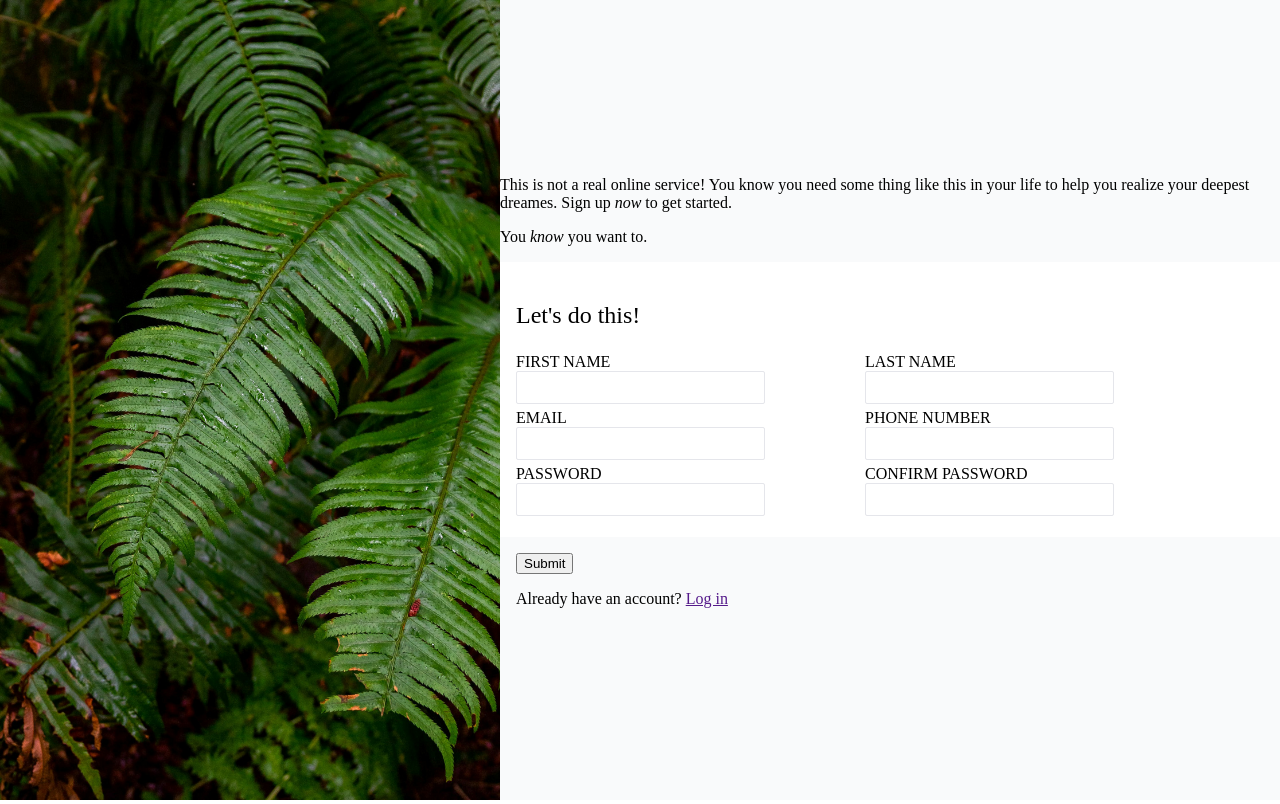
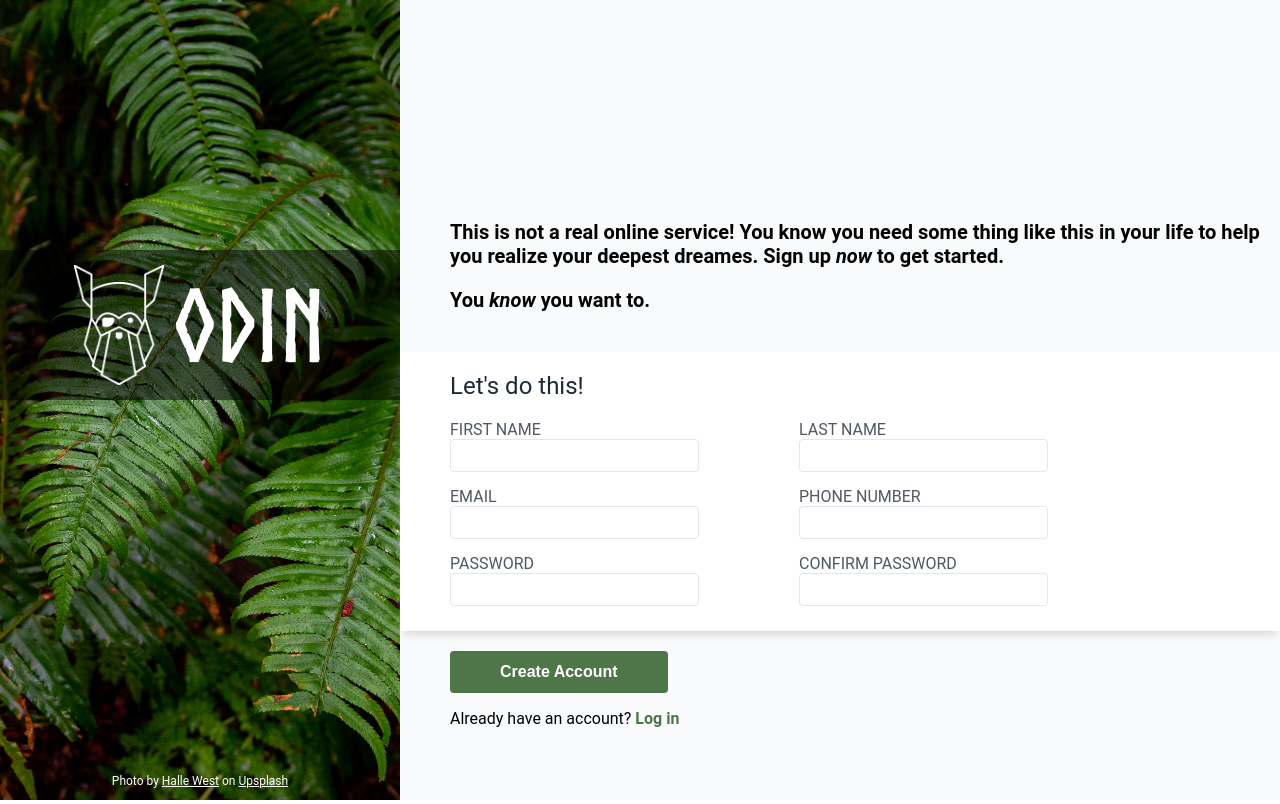
Before and after one commit to rakesh-i/SIgnUpForm, a plain HTML site: page index.html in a window 1280 px wide. Drawn offline with Linux system fonts and the light colour scheme.

Commit message:
sidebar, button css styling & formatting

```diff
--- a/index.html
+++ b/index.html
@@ -8,23 +8,27 @@
 </head>
 <body>
     <div class="left">
-        <img src="media/halie-west-25xggax4bSA-unsplash.jpg" alt="">
-        <div>
-
+        <div class="logo">
+            <img src="media/odin-lined.png" alt="">
+            <p>ODIN</p>
+        </div>
+        <div class="credits">
+            <p>Photo by <a href="">Halle West</a> on <a href="">Upsplash</a></p>
         </div>
     </div>
+    <div class="right-container">
         <div class="right">
-        <div class="first">
+            <div class="first child">
                 <p>This is not a real online service! You know you need some thing like this in your life to help you realize your deepest dreames. Sign up <em>now</em> to get started.</p>
 
                 <p>You <em>know</em> you want to.</p>
             </div>
-        <div class="middle">
+            <div class="middle child" >
                 <div>
                     <p id="header"> Let's do this!</p>
                 </div>
-            <form action="" id="info">
-                <div class="rows">
+                <form action="" id="info" >
+                    <div class="rows" >
                         <div class="entry">
                             <label for="firstname">FIRST NAME</label>
                             <input type="text" name="firstname" id="firstname" required>
@@ -44,7 +48,7 @@
                             <input type="number" name="phone" id="phone" required>
                         </div>
                     </div>
-                <div class="rows">
+                    <div class="rows" >
                         <div class="entry">
                             <label for="pwd">PASSWORD</label>
                             <input type="password" minlength="8" name="pwd" id="pwd" required>
@@ -57,14 +61,16 @@
                     </div>
                 </form>
             </div>
-        <div class="last">
-            <button id="submitButton" form="info" value="update" >Submit</button>
+            <div class="last child" >
+                <button id="submitButton" form="info" value="update" >Create Account</button>
                 <div id="login">
                     <p>Already have an account? <a href="">Log in</a></p>
                 </div>
             </div>
         </div>
 
+    </div>
+
 </body>
     <script src="script.js"></script>
 </html>
--- a/style.css
+++ b/style.css
@@ -1,11 +1,19 @@
 html, body{
+    font-family: roboto;
     height: 100%;
     margin: 0;
     padding: 0;
+    box-sizing: border-box;
 }
 body{
     display: flex;
 }
+
+@font-face {
+    font-family: odin;
+    src: url(media/Norse-Bold.otf);
+}
+
 .rows{
     display: flex;
     gap:100px;
@@ -20,7 +28,7 @@ body{
 input{
     font-size: large;
     border: 1px solid #E5E6EB;
-    border-radius: 2px;
+    border-radius: 4px;
     padding: 5px 5px 5px 10px;
 }
 input:focus{
@@ -39,33 +47,118 @@ input:focus:valid{
     color: #CF001F;
 }
 .right{
-    height: 100vh;
+
     display: flex;
     flex-direction: column;
     justify-content: center;
     background-color: #F9FAFB;
+    flex: 1;
+    gap: 20px;
 
+}
+
+.right-container{
+    flex: 1;
+    padding-top: 200px;
+    background-color: #F9FAFB;
+}
+
+.child{
+    padding-left: 50px;
+}
+
+
+.first{
+    font-size: 20px;
+    font-weight: 600;
+}
+
+.middle{
+    color: #1F2937;
+    background-color: #ffffff;
+    box-shadow: 0 8px 8px -4px #DADADB;
+
+}
+
+.rows label{
+    font-size: 16px;
+    color: #505863;
 }
 
 #header{
     font-size: 24px;
+    margin-bottom: 10px;
+    margin-top: 20px;
+    margin-bottom: 20px;
 }
 
-.middle{
-    background-color: #ffffff;
-    padding:16px;
-    /* box-shadow: 0 3px 3px rgb(0 0 0 / 0.2); */
-    margin: 0;
+#info{
+    display: flex;
+    flex-direction: column;
+    gap: 10px;
+    padding-bottom: 20px;
 }
 
 .last{
-    padding: 16px;
+
+}
+
+.last button{
+    font-size: 16px;
+    font-weight: 600;
+    border: none;
+    background: #4F7649;
+    color: #ffffff;
+    padding: 12px 50px 12px 50px;
+    border-radius: 4px;
+}
+
+#login a{
+    text-decoration: none;
+    color: #4F7649;
+    font-weight: 600;
 }
 
 .left{
-    width: 500px;
+    height: 100vh;
+    max-width: 400px;
+    background-image: url("media/halie-west-25xggax4bSA-unsplash.jpg");
+    background-size: cover;
+    background-position: center;
 }
 
-img{
-    height: 100vh;
+.logo{
+    height: 150px;
+    width: 400px;
+    position: relative;
+    top: 250px;
+    display: flex;
+    justify-content: center;
+    align-items: center;
+    gap:10px;
+    background-color: rgba(0, 0, 0, .5);
 }
+.logo img {
+    height: 80%;
+}
+
+.logo p{
+    font-family: odin;
+    font-size: 100px;
+    align-self: center;
+    color: #ffffff;
+}
+
+.credits{
+    width: 400px;
+    position: absolute;
+    bottom: 0;
+    text-align: center;
+    color: #ffffff;
+    font-size: 12px;
+}
+
+.credits a{
+    text-decoration: underline;
+    color: #ffffff;
+}
```
Lines whose indentation alone changed are shown as unchanged.
